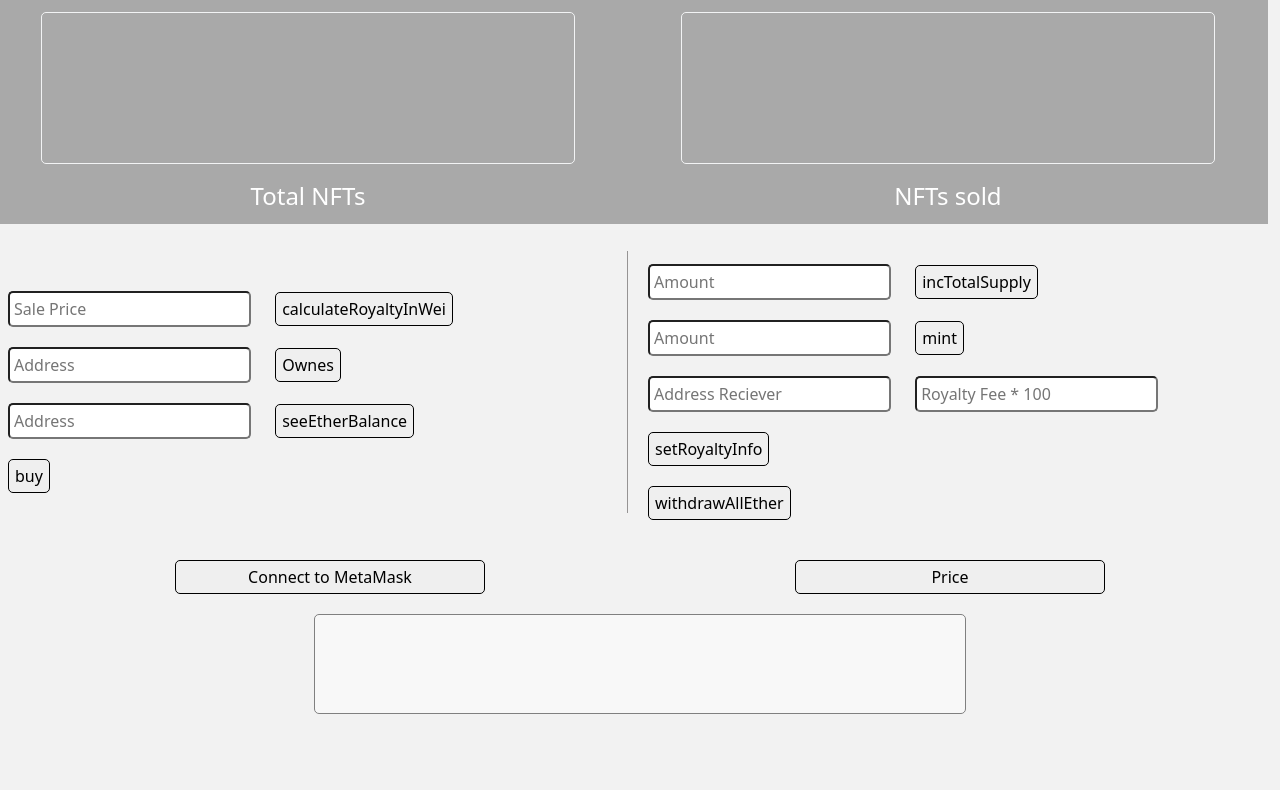
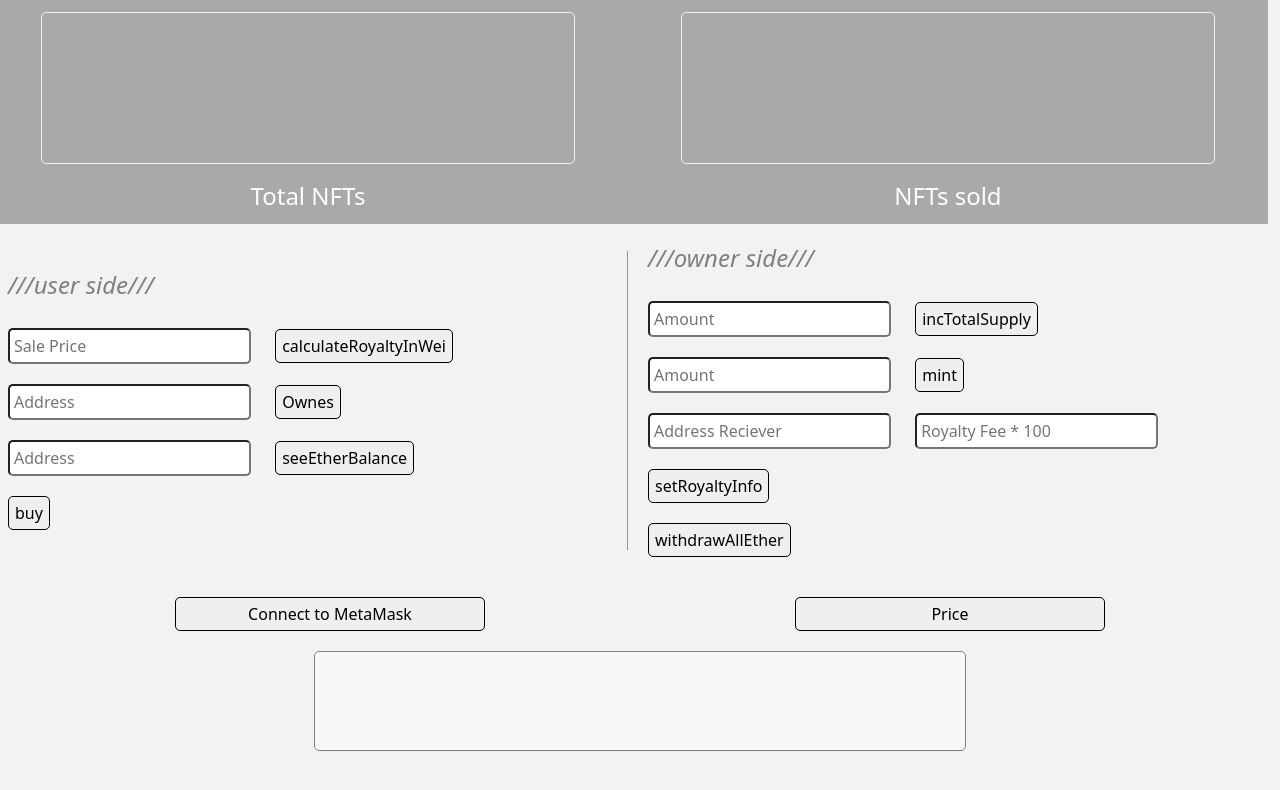
Before and after one commit to HareemSaad/HareemSaad-0098-FinalProject, a plain HTML site: page index.html in a window 1280 px wide. Drawn offline with nearby package versions, Linux system fonts and the light colour scheme.

Commit message:
Update index.html

```diff
--- a/index.html
+++ b/index.html
@@ -76,6 +76,9 @@
       .connect {
         margin: 20px;
       }
+      .i{
+        color: gray;
+      }
     </style>
 </head>
   <body>
@@ -89,6 +92,7 @@
     </div>
     <div id="workspace" class="col-12 row align-items-center">
       <div class="col-6 workspace" id="user-side">
+        <h4 class="i"><i>///user side///</i></h4>
         <div>
           <input type="text" id="sale-price" name="sale-price" placeholder="Sale Price">
           <button type="button" onclick="_calculateRoyaltyInWei()">calculateRoyaltyInWei</button>
@@ -106,6 +110,7 @@
         </div>
       </div>
       <div class="col-6 workspace" id="owner-side">
+        <h4 class="i"><i>///owner side///</i></h4>
         <div>
           <input type="text" id="incTotalSupply-amount" name="incTotalSupply-amount" placeholder="Amount">
           <button type="button" onclick="_incTotalSupply()">incTotalSupply</button>
```
